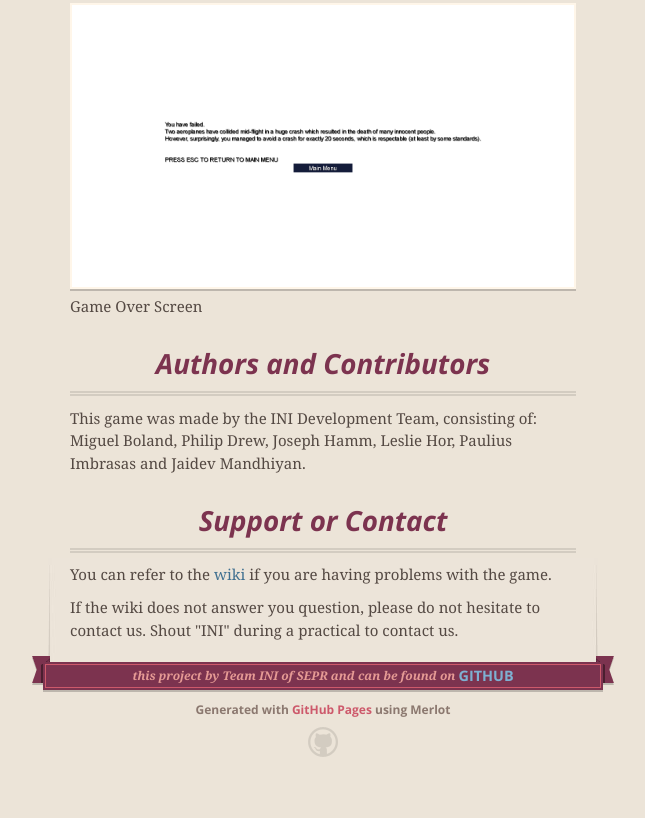
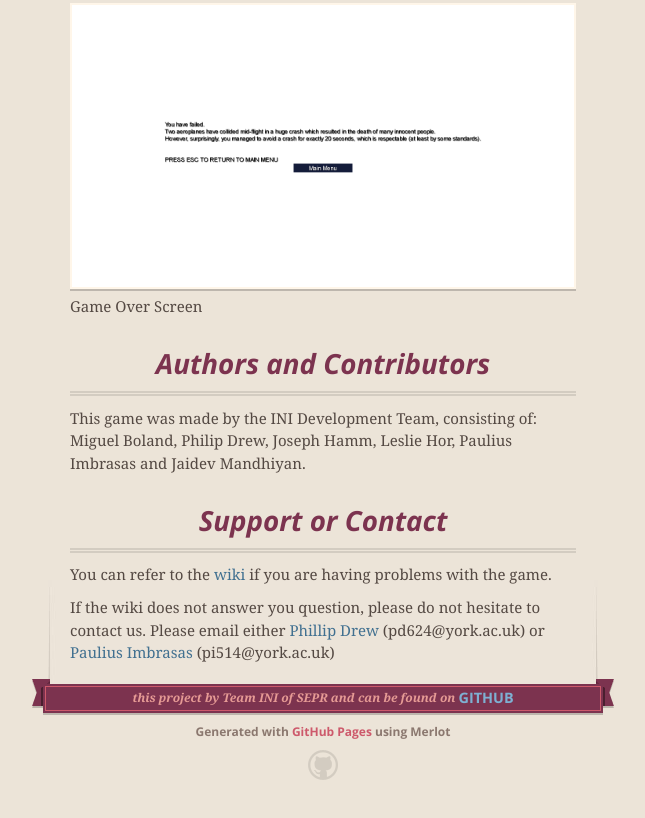
Before and after one commit to CremboC/INI, a plain HTML site: page index.html in a window 1280 px wide. Shown: the part 1843-2661 px from the top of the page, without its empty margins (317-962 px from the left). Before the commit the page ends 2640 px from the top, so only its background shows below. Drawn offline with nearby package versions, Linux system fonts and the light colour scheme.

Commit message:
added contact info

```diff
--- a/index.html
+++ b/index.html
@@ -102,7 +102,7 @@ Game Over Screen</p>
 <a name="support-or-contact" class="anchor" href="#support-or-contact"><span class="octicon octicon-link"></span></a>Support or Contact</h3>
 
 <p>You can refer to the <a href="https://github.com/CremboC/INI/wiki">wiki</a> if you are having problems with the game.</p>
-<p>If the wiki does not answer you question, please do not hesitate to contact us. Shout "INI" during a practical to contact us.</p>
+<p>If the wiki does not answer you question, please do not hesitate to contact us. Please email either <a href="mailto:pd624@york.ac.uk">Phillip Drew</a> (pd624@york.ac.uk) or <a href="mailto:pi514@york.ac.uk">Paulius Imbrasas</a> (pi514@york.ac.uk)</p>
 
       </section>
 
```
